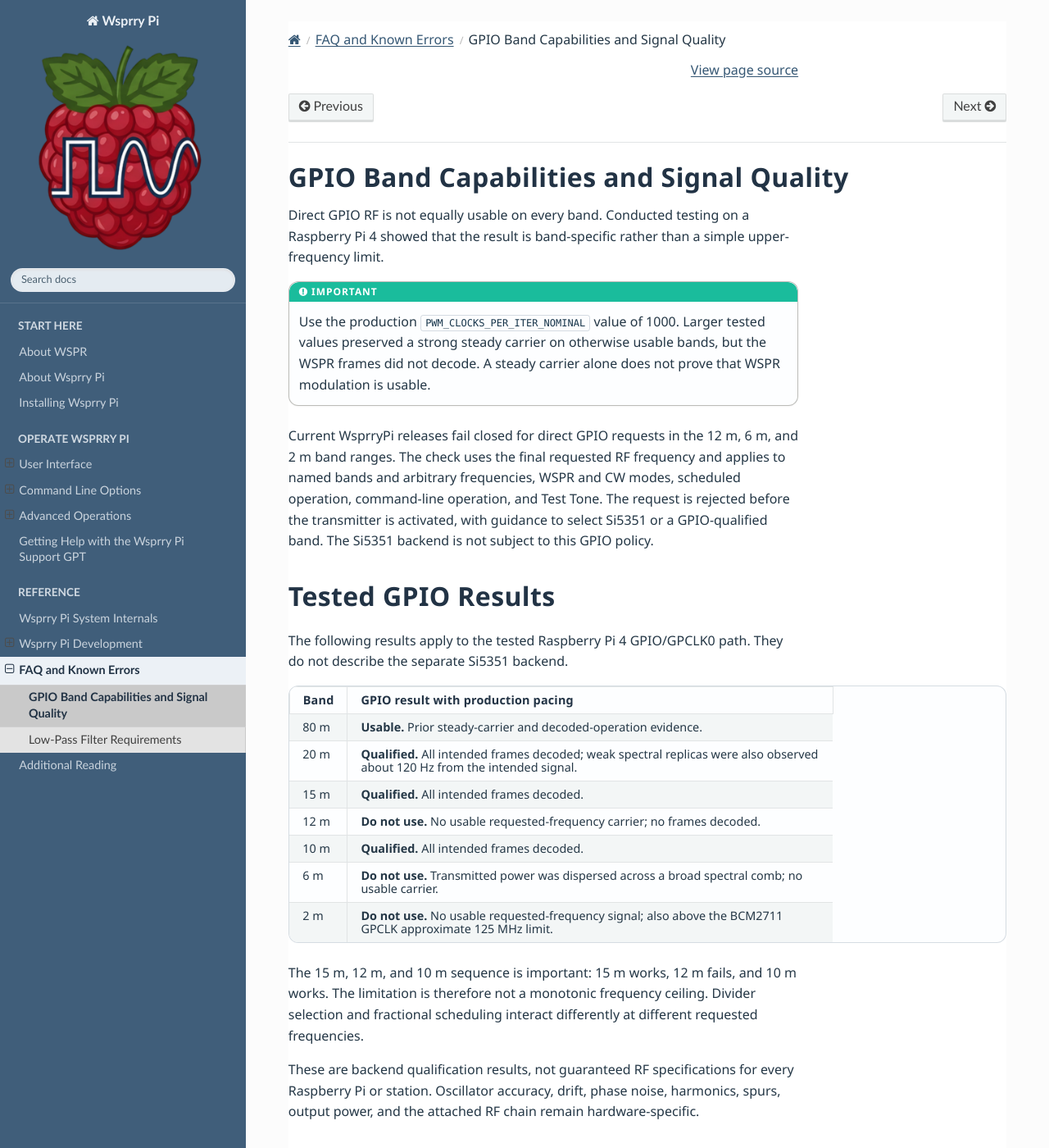
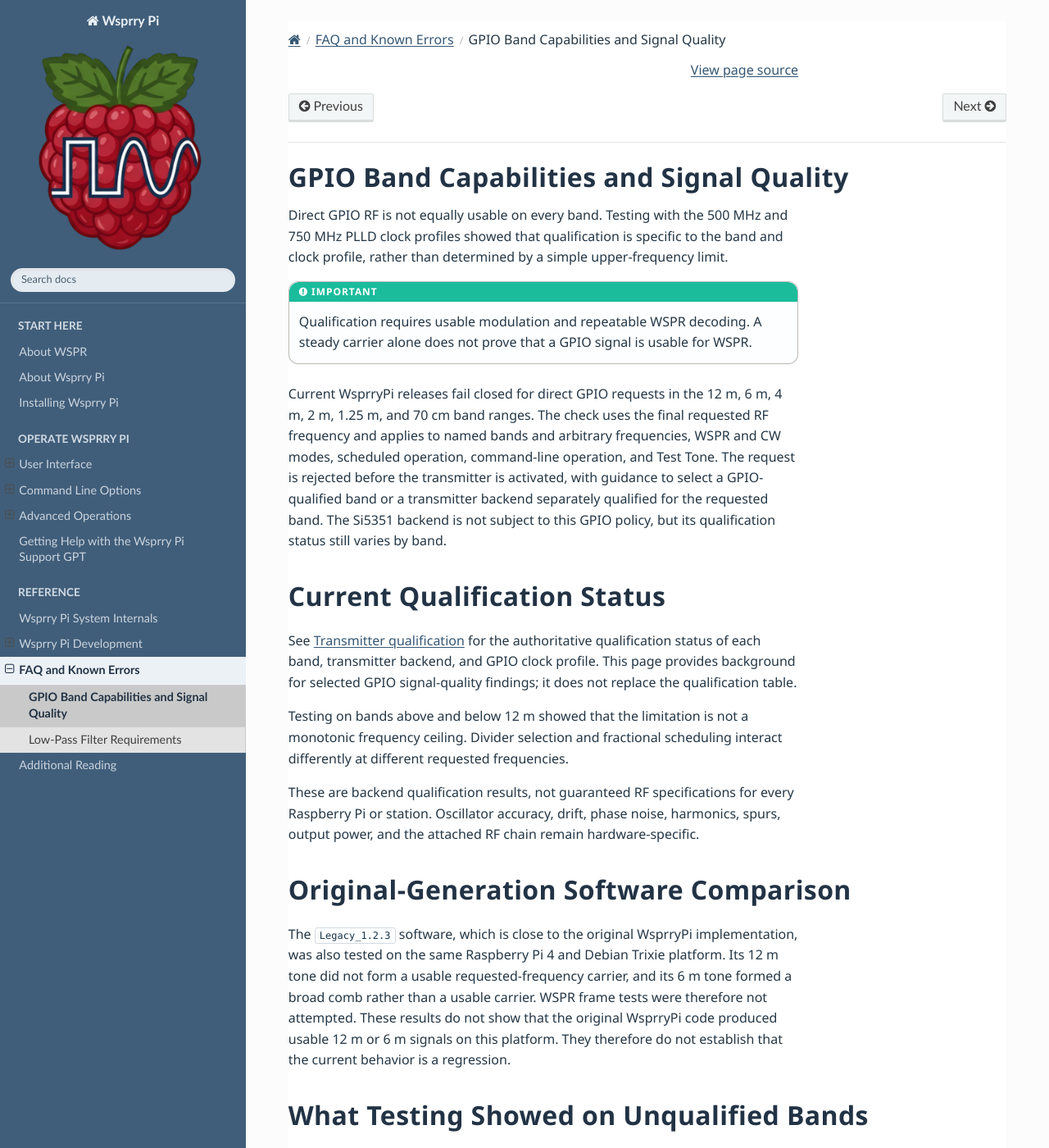
Before and after one commit to WsprryPi/Wsprry_Pi_Docs, a Sphinx documentation site: the page built from docs/FAQ/why_12m_looks_noisy.md, in a window 1280 px wide and 1400 px high. Shown: the whole window at 82% size. Built offline with Sphinx 7.4.7 and the Read the Docs theme 3.1.0, drawn with Linux system fonts in a browser that asks for light colours; some of the changed text lies outside the part shown.

Commit message:
Clarify GPIO qualification documentation

```diff
--- a/docs/FAQ/why_12m_looks_noisy.md
+++ b/docs/FAQ/why_12m_looks_noisy.md
@@ -4,43 +4,35 @@
 (why_12m_looks_noisy)=
 # GPIO Band Capabilities and Signal Quality
 
-Direct GPIO RF is not equally usable on every band. Conducted testing on a
-Raspberry Pi 4 showed that the result is band-specific rather than a simple
-upper-frequency limit.
+Direct GPIO RF is not equally usable on every band. Testing with the 500 MHz
+and 750 MHz PLLD clock profiles showed that qualification is specific to the
+band and clock profile, rather than determined by a simple upper-frequency
+limit.
 
 :::{important}
-Use the production `PWM_CLOCKS_PER_ITER_NOMINAL` value of 1000. Larger tested
-values preserved a strong steady carrier on otherwise usable bands, but the
-WSPR frames did not decode. A steady carrier alone does not prove that WSPR
-modulation is usable.
+Qualification requires usable modulation and repeatable WSPR decoding. A
+steady carrier alone does not prove that a GPIO signal is usable for WSPR.
 :::
 
 Current WsprryPi releases fail closed for direct GPIO requests in the 12 m,
-6 m, and 2 m band ranges. The check uses the final requested RF frequency and
-applies to named bands and arbitrary frequencies, WSPR and CW modes, scheduled
-operation, command-line operation, and Test Tone. The request is rejected
-before the transmitter is activated, with guidance to select Si5351 or a
-GPIO-qualified band. The Si5351 backend is not subject to this GPIO policy.
+6 m, 4 m, 2 m, 1.25 m, and 70 cm band ranges. The check uses the final
+requested RF frequency and applies to named bands and arbitrary frequencies,
+WSPR and CW modes, scheduled operation, command-line operation, and Test Tone.
+The request is rejected before the transmitter is activated, with guidance to
+select a GPIO-qualified band or a transmitter backend separately qualified for
+the requested band. The Si5351 backend is not subject to this GPIO policy, but
+its qualification status still varies by band.
 
-## Tested GPIO Results
+## Current Qualification Status
 
-The following results apply to the tested Raspberry Pi 4 GPIO/GPCLK0 path.
-They do not describe the separate Si5351 backend.
+See [Transmitter qualification](../About_Wsprry_Pi/index.md#transmitter-qualification)
+for the authoritative qualification status of each band, transmitter backend,
+and GPIO clock profile. This page provides background for selected GPIO
+signal-quality findings; it does not replace the qualification table.
 
-| Band | GPIO result with production pacing |
-|---|---|
-| 80 m | **Usable.** Prior steady-carrier and decoded-operation evidence. |
-| 20 m | **Qualified.** All intended frames decoded; weak spectral replicas were also observed about 120 Hz from the intended signal. |
-| 15 m | **Qualified.** All intended frames decoded. |
-| 12 m | **Do not use.** No usable requested-frequency carrier; no frames decoded. |
-| 10 m | **Qualified.** All intended frames decoded. |
-| 6 m | **Do not use.** Transmitted power was dispersed across a broad spectral comb; no usable carrier. |
-| 2 m | **Do not use.** No usable requested-frequency signal; also above the BCM2711 GPCLK approximate 125 MHz limit. |
-
-The 15 m, 12 m, and 10 m sequence is important: 15 m works, 12 m fails, and
-10 m works. The limitation is therefore not a monotonic frequency ceiling.
-Divider selection and fractional scheduling interact differently at different
-requested frequencies.
+Testing on bands above and below 12 m showed that the limitation is not a
+monotonic frequency ceiling. Divider selection and fractional scheduling
+interact differently at different requested frequencies.
 
 These are backend qualification results, not guaranteed RF specifications for
 every Raspberry Pi or station. Oscillator accuracy, drift, phase noise,
@@ -53,18 +45,18 @@
 implementation, was also tested on the same Raspberry Pi 4 and Debian Trixie
 platform. Its 12 m tone did not form a usable requested-frequency carrier, and
 its 6 m tone formed a broad comb rather than a usable carrier. WSPR frame tests
-were therefore not attempted. On this platform, reverting to the original
-synthesis implementation does not recover either band; these results are not
-evidence of a recent WsprryPi regression.
+were therefore not attempted. These results do not show that the original
+WsprryPi code produced usable 12 m or 6 m signals on this platform. They
+therefore do not establish that the current behavior is a regression.
 
-## Why 12 m and 6 m Fail
+## What Testing Showed on Unqualified Bands
 
 The GPIO backend synthesizes frequencies by switching between integer divider
 states so their time average produces the requested WSPR tones. At some
-frequencies, that switching produces an unfavorable distribution of energy.
+frequencies, the measured output showed an unfavorable distribution of energy.
 
-- On 12 m, none of the tested pacing values produced a usable carrier at the
-  requested frequency.
+- On 12 m, neither clock profile met the requirement for three consecutive
+  decoded frames.
 - On 6 m, the output was spread across a comb instead of being concentrated in
   one narrow channel. In the conducted measurement, the most useful 20 Hz
   region contained only about 1.7% of the resolved close-in transmitted power.
@@ -75,18 +67,6 @@
 20 Hz channel in the tested WSPR captures, and the frames decoded. The band
 disposition is therefore based on usable modulation and decoding, not merely
 on whether a spectrum display shows side products.
-
-## Why Increasing the Pacing Value Does Not Help
-
-The production pacing value is 1000 PWM clocks per iteration. Test builds at
-4000 and 16000 retained strong unmodulated carriers on 20 m, 15 m, and 10 m,
-but none of the attempted WSPR frames decoded at those larger values. The
-divider states persisted too long for the receiver to recover the intended
-WSPR tone average.
-
-Increasing `PWM_CLOCKS_PER_ITER_NOMINAL` is therefore not a valid way to clean
-up 12 m. It can make a steady tone appear convincing while making WSPR
-modulation unusable.
 
 ## Filtering and Calibration
 
--- a/docs/_static/css/custom.css
+++ b/docs/_static/css/custom.css
@@ -287,6 +287,12 @@
     letter-spacing: var(--wsprrypi-docs-tracking-display);
 }
 
+.rst-content table.docutils .no-break {
+    overflow-wrap: normal;
+    white-space: nowrap;
+    word-break: keep-all;
+}
+
 .rst-content table.docutils td {
     min-width: 0;
 }
```
Also changed, not shown: docs/About_Wsprry_Pi/index.md (+1 -2 lines).
